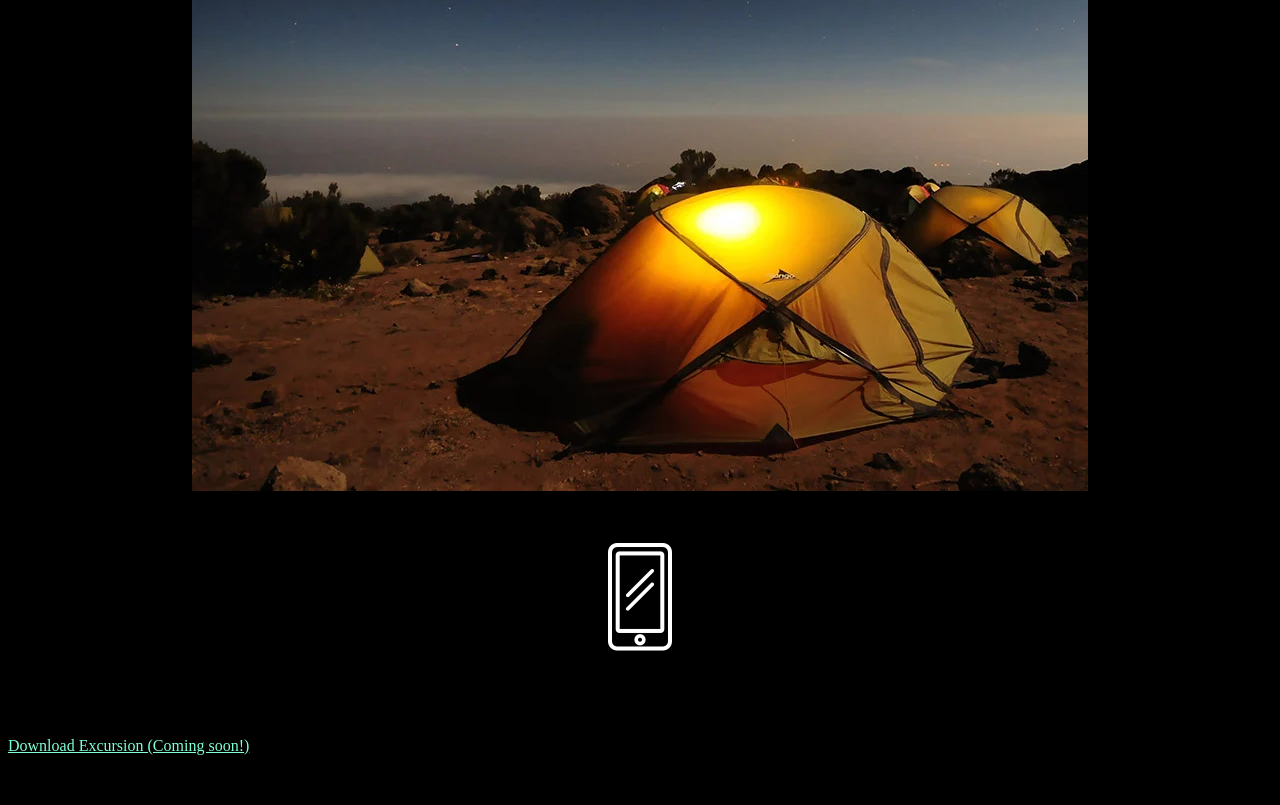
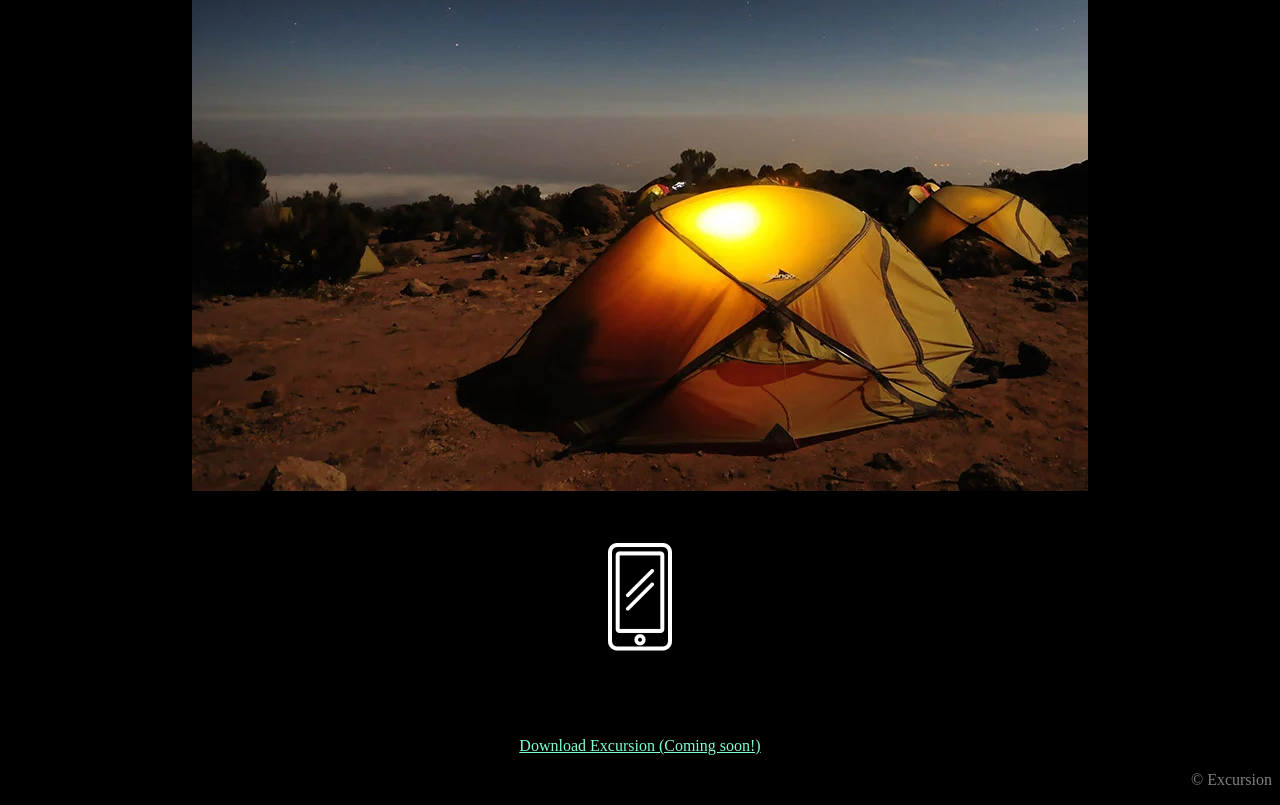
Before and after one commit to vcvipin2/excursion, a plain HTML site: page index.html in a window 1280 px wide. Shown: the part 554-1359 px from the top of the page. Drawn offline with Linux system fonts and the light colour scheme.

Commit message:
complete except video addition

```diff
--- a/resources/css/style.css
+++ b/resources/css/style.css
@@ -32,3 +32,12 @@ h1 {
     font-size: 21px;
     color: gray;
 }
+
+.footer {
+    text-align: center;
+}
+
+#alignright {
+    text-align: right;
+    color: gray;
+}
```
